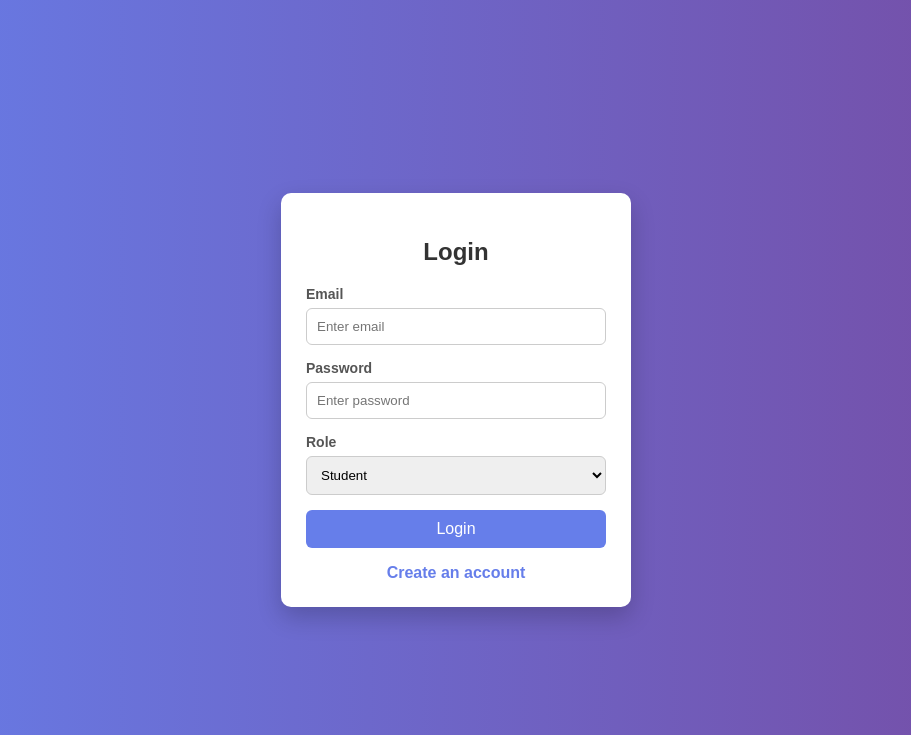
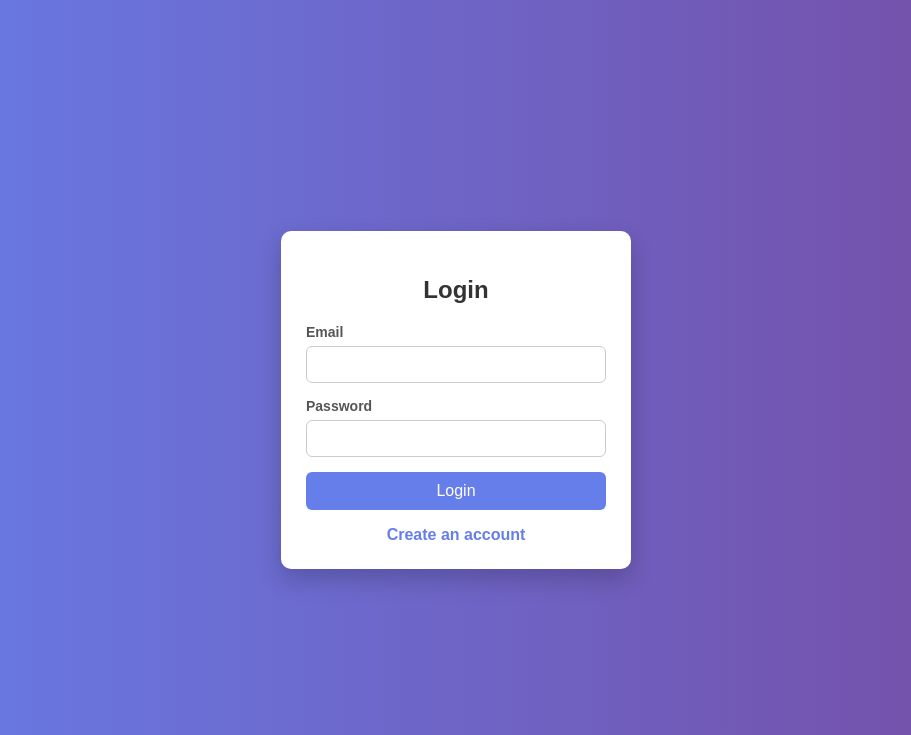
Before and after one commit to VIJAY-PRASATH-R/IV, a Flask app: page /login in a window 1280 px wide. Shown: the top 735 px of the page, without its empty margins (184-1095 px from the left). Run offline with Flask 3, Linux system fonts and the light colour scheme.

Commit message:
Refactor login form to include required fields

```diff
--- a/templates/login.html
+++ b/templates/login.html
@@ -7,23 +7,16 @@
 <div class="container">
     <h2>Login</h2>
 
-    <form>
-        <label>Email</label>
-        <input type="email" placeholder="Enter email">
+<form method="POST">
+    <label>Email</label>
+    <input type="email" name="email" required>
 
-        <label>Password</label>
-        <input type="password" placeholder="Enter password">
+    <label>Password</label>
+    <input type="password" name="password" required>
 
-        <label>Role</label>
-        <select>
-            <option>Student</option>
-            <option>College</option>
-            <option>Service Provider</option>
-            <option>Admin</option>
-        </select>
+    <button type="submit">Login</button>
+</form>
 
-        <button type="submit">Login</button>
-    </form>
 
     <div class="center">
         <a href="/register">Create an account</a>
```
